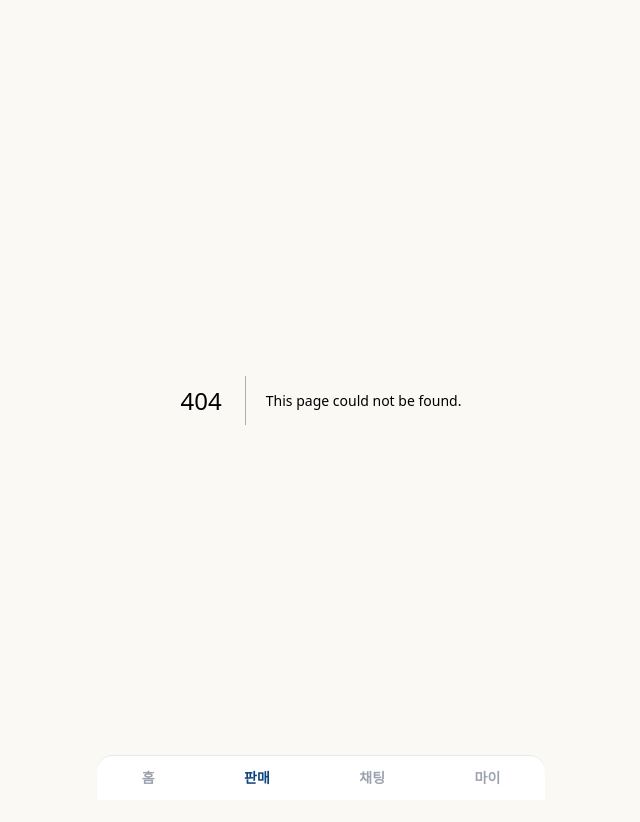
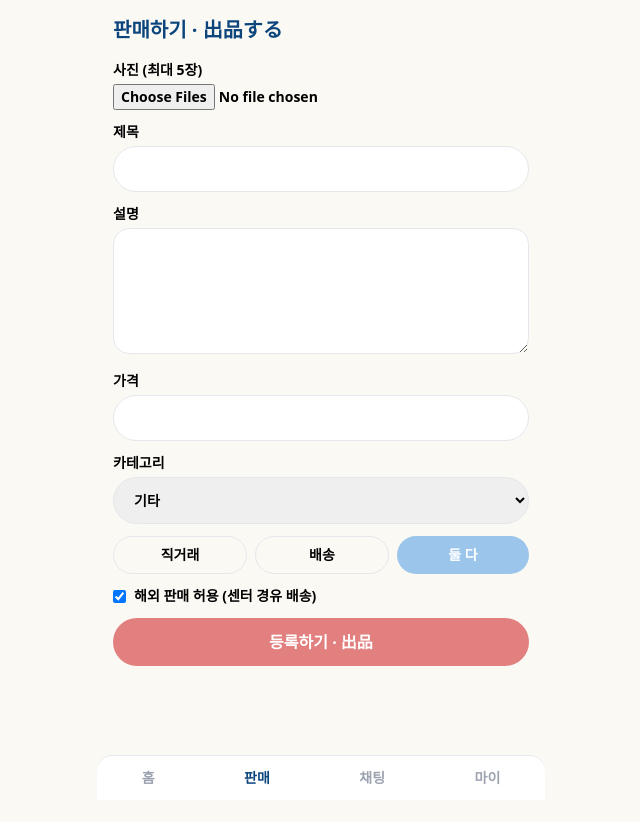
Before and after one commit to montsaintandco/tomo, a Next.js app: page /sell in a window 1280 px wide. Before the commit this address had no page. Shown: the top 822 px of the page, without its empty margins (319-959 px from the left). Built offline with nearby package versions, Linux system fonts and the light colour scheme.

Commit message:
feat: listing creation with storage + translation
Also exclude /api/* from the auth-redirect middleware matcher so API
routes can return proper JSON 401s instead of an HTML redirect to
/login.

```diff
--- /dev/null
+++ b/app/api/listings/route.ts
@@ -0,0 +1,51 @@
+import { NextResponse } from "next/server";
+import { createServerSupabase } from "@/lib/supabase/server";
+import { translateListing } from "@/lib/translate";
+
+const CATEGORIES = ["figure","camera","fashion","kpop","game","vintage","etc"];
+const METHODS = ["direct","shipping","both"];
+
+export async function POST(req: Request) {
+  const supabase = await createServerSupabase();
+  const { data: auth } = await supabase.auth.getUser();
+  if (!auth.user) return NextResponse.json({ error: "unauthorized" }, { status: 401 });
+
+  const { data: profile } = await supabase.from("profiles")
+    .select("country, region, language").eq("id", auth.user.id).single();
+  if (!profile) return NextResponse.json({ error: "no profile" }, { status: 400 });
+
+  const body = await req.json();
+  const { title, description, price, category, tradeMethod, crossBorder, images } = body;
+  if (!title || !description || !Number.isInteger(price) || price <= 0)
+    return NextResponse.json({ error: "invalid fields" }, { status: 400 });
+  if (!CATEGORIES.includes(category) || !METHODS.includes(tradeMethod))
+    return NextResponse.json({ error: "invalid category or method" }, { status: 400 });
+
+  const { data: listing, error } = await supabase.from("listings").insert({
+    seller_id: auth.user.id,
+    title, description,
+    source_language: profile.language,
+    price,
+    currency: profile.country === "KR" ? "KRW" : "JPY",
+    category,
+    trade_method: tradeMethod,
+    cross_border_enabled: !!crossBorder,
+    country: profile.country,
+    region: profile.region,
+    images: Array.isArray(images) ? images.slice(0, 5) : [],
+  }).select("id").single();
+  if (error) return NextResponse.json({ error: error.message }, { status: 400 });
+
+  const translated = await translateListing({
+    title, description, from: profile.language as "ko" | "ja",
+  });
+  if (translated) {
+    await supabase.from("listing_translations").insert({
+      listing_id: listing.id,
+      language: profile.language === "ko" ? "ja" : "ko",
+      title: translated.title,
+      description: translated.description,
+    });
+  }
+  return NextResponse.json({ id: listing.id }, { status: 201 });
+}
--- /dev/null
+++ b/app/sell/page.tsx
@@ -0,0 +1,91 @@
+"use client";
+import { useState } from "react";
+import { useRouter } from "next/navigation";
+import { createBrowserSupabase } from "@/lib/supabase/client";
+
+const CATEGORIES = [
+  ["figure","피규어"],["camera","카메라"],["fashion","패션"],["kpop","K-POP"],
+  ["game","게임"],["vintage","빈티지"],["etc","기타"],
+] as const;
+
+export default function SellPage() {
+  const [title, setTitle] = useState("");
+  const [description, setDescription] = useState("");
+  const [price, setPrice] = useState("");
+  const [category, setCategory] = useState("etc");
+  const [tradeMethod, setTradeMethod] = useState<"direct"|"shipping"|"both">("both");
+  const [crossBorder, setCrossBorder] = useState(true);
+  const [files, setFiles] = useState<File[]>([]);
+  const [busy, setBusy] = useState(false);
+  const [error, setError] = useState("");
+  const router = useRouter();
+
+  async function submit(e: React.FormEvent) {
+    e.preventDefault();
+    setBusy(true); setError("");
+    try {
+      const supabase = createBrowserSupabase();
+      const { data: auth } = await supabase.auth.getUser();
+      const images: string[] = [];
+      for (const f of files.slice(0, 5)) {
+        const path = `${auth.user!.id}/${Date.now()}-${Math.random().toString(36).slice(2)}`;
+        const { error: upErr } = await supabase.storage.from("listing-images").upload(path, f);
+        if (upErr) throw upErr;
+        images.push(supabase.storage.from("listing-images").getPublicUrl(path).data.publicUrl);
+      }
+      const res = await fetch("/api/listings", {
+        method: "POST",
+        headers: { "Content-Type": "application/json" },
+        body: JSON.stringify({ title, description, price: parseInt(price, 10), category, tradeMethod, crossBorder, images }),
+      });
+      const json = await res.json();
+      if (!res.ok) throw new Error(json.error);
+      router.push(`/listings/${json.id}`);
+    } catch (err) {
+      setError(err instanceof Error ? err.message : "등록 실패");
+    } finally {
+      setBusy(false);
+    }
+  }
+
+  return (
+    <main className="mx-auto max-w-md p-4 pb-24">
+      <h1 className="mb-4 text-xl font-bold text-tomo-navy">판매하기 · 出品する</h1>
+      <form onSubmit={submit} className="flex flex-col gap-3">
+        <label className="text-sm font-bold">사진 (최대 5장)
+          <input type="file" accept="image/*" multiple className="mt-1 block w-full text-sm"
+            onChange={(e) => setFiles(Array.from(e.target.files ?? []))} />
+        </label>
+        <label className="text-sm font-bold">제목
+          <input className="mt-1 w-full rounded-full border px-4 py-3" value={title} onChange={(e) => setTitle(e.target.value)} required maxLength={80} />
+        </label>
+        <label className="text-sm font-bold">설명
+          <textarea className="mt-1 w-full rounded-card border px-4 py-3" rows={5} value={description} onChange={(e) => setDescription(e.target.value)} required maxLength={2000} />
+        </label>
+        <label className="text-sm font-bold">가격
+          <input className="mt-1 w-full rounded-full border px-4 py-3" type="number" min={1} value={price} onChange={(e) => setPrice(e.target.value)} required />
+        </label>
+        <label className="text-sm font-bold">카테고리
+          <select className="mt-1 w-full rounded-full border px-4 py-3" value={category} onChange={(e) => setCategory(e.target.value)}>
+            {CATEGORIES.map(([v, l]) => <option key={v} value={v}>{l}</option>)}
+          </select>
+        </label>
+        <fieldset className="flex gap-2">
+          {([["direct","직거래"],["shipping","배송"],["both","둘 다"]] as const).map(([v, l]) => (
+            <button type="button" key={v}
+              className={`flex-1 rounded-full py-2 text-sm font-bold ${tradeMethod === v ? "bg-tomo-blue text-white" : "border"}`}
+              onClick={() => setTradeMethod(v)}>{l}</button>
+          ))}
+        </fieldset>
+        <label className="flex items-center gap-2 text-sm font-bold">
+          <input type="checkbox" checked={crossBorder} onChange={(e) => setCrossBorder(e.target.checked)} />
+          해외 판매 허용 (센터 경유 배송)
+        </label>
+        <button disabled={busy} className="rounded-full bg-tomo-coral py-3 font-bold text-white disabled:opacity-50">
+          {busy ? "등록 중…" : "등록하기 · 出品"}
+        </button>
+        {error && <p className="text-sm text-red-500">{error}</p>}
+      </form>
+    </main>
+  );
+}
--- a/middleware.ts
+++ b/middleware.ts
@@ -28,4 +28,4 @@ export async function middleware(req: NextRequest) {
   return res;
 }
 
-export const config = { matcher: ["/((?!_next|favicon|.*\\..*).*)"] };
+export const config = { matcher: ["/((?!_next|favicon|api|.*\\..*).*)"] };
```
Also changed, not shown: 1 other file (tests, documents, lock files or other folders).
